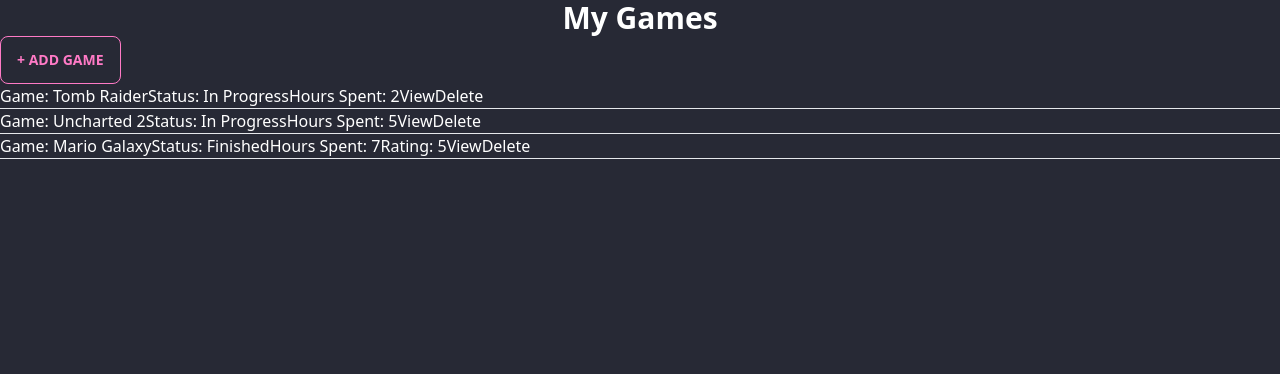
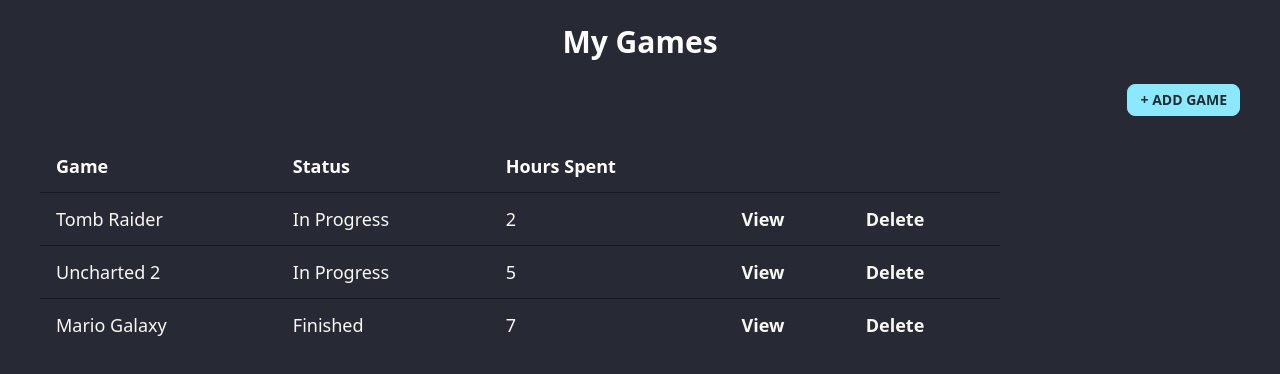
Before and after one commit to tinkereryorch/backlog-tracker, a Next.js app in the folder frontend/: page /games in a window 1280 px wide. Shown: the top 374 px of the page. Built offline with nearby package versions, Linux system fonts and the light colour scheme.

Commit message:
Implemented table in games list

```diff
--- a/frontend/src/app/games/page.js
+++ b/frontend/src/app/games/page.js
@@ -11,24 +11,43 @@
 
     return (
         <>
-            <h1 className="text-3xl font-bold text-center text-white space-y-4">My Games</h1>
-            <Link href="/addGame"><button className="btn btn-outline btn-primary">+ Add Game</button></Link>
-            <ul  className="text-white">
-                {data.map((game) => (
-                    <li key={game.id}>
-                        <div>
-                            <span>Game: {game.title}</span>
-                            <span>Status: {game.status}</span>
-                            <span>Hours Spent: {game.timeSpent}</span>
-                            {game.rating && <span>Rating: {game.rating}</span>}
-                            <Link href={`/game/${game.id}`}><button>View</button></Link>
-                            <button onClick={handleDelete}>Delete</button>
-                        </div>
-                        <hr></hr>
-                    </li>
+            <h1 className="text-3xl font-bold text-center text-white mt-6">My Games</h1>
+            <div className="w-full flex justify-end">
+                <Link href="/addGame">
+                    <button className="btn btn-sm btn-info ml-auto mr-10 mt-6">+ Add Game</button>
+                </Link>
+            </div>
+            <table className="table table-auto w-9/12 mt-6 ml-10 text-lg">
+                <thead className="text-lg text-white">
+                    <tr>
+                        <th>
+                            Game
+                        </th>
+                        <th>
+                            Status
+                        </th>
+                        <th>
+                            Hours Spent
+                        </th>
+                    </tr>
+                </thead>
+                <tbody>
+                    {data.map((game) => (
+                        <tr key={game.id} className="hover:bg-teal-700">
 
-                ))}
-            </ul>
+                            <td>{game.title}</td>
+                            <td>{game.status}</td>
+                            <td >{game.timeSpent}</td>
+                            <td>
+                                <Link href={`/game/${game.id}`}><button className="font-bold">View</button></Link>
+                            </td>
+                            <td>
+                                <button className="font-bold" onClick={handleDelete}>Delete</button>
+                            </td>
+                        </tr>
+                    ))}
+                </tbody>
+            </table>
         </>
     )
 }
```
